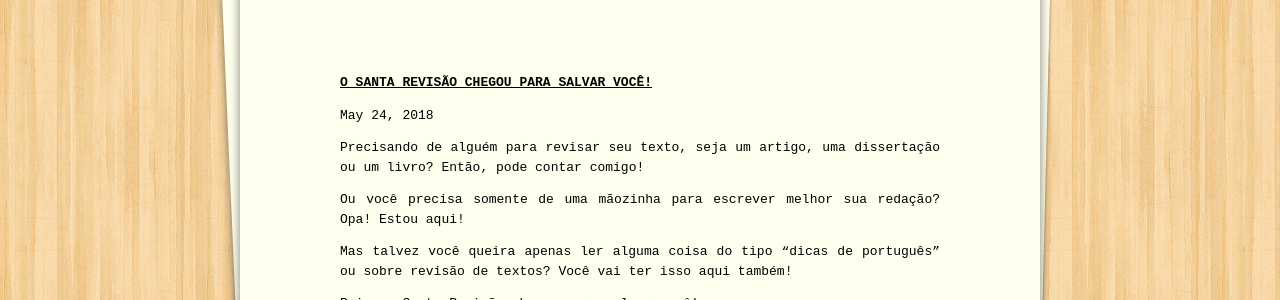
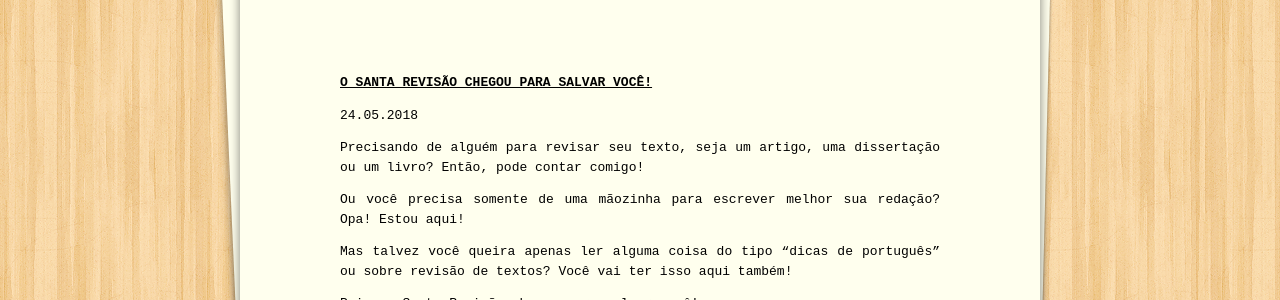
Before and after one commit to raqueldiniz/site, a Jekyll site: the page built from _posts/2018-05-24-o-santa-revisao-chegou-para-salvar-voce1.md, in a window 1280 px wide. Shown: the part 320-620 px from the top of the page. Built offline with Jekyll 4.4.1, drawn with Linux system fonts in a browser that asks for light colours.

Commit message:
Update post.html

```diff
--- a/_layouts/post.html
+++ b/_layouts/post.html
@@ -7,7 +7,7 @@ layout: default
     <h1>{{ page.title }}</h1>
   </header>
 
-  <p class="meta">{{ page.date | date: "%b %-d, %Y" }}</p>
+  <p class="meta">{{ page.date | date: "%-d.%m.%Y" }}</p>
 
   <article class="post-content">
   {{ content }}
```
